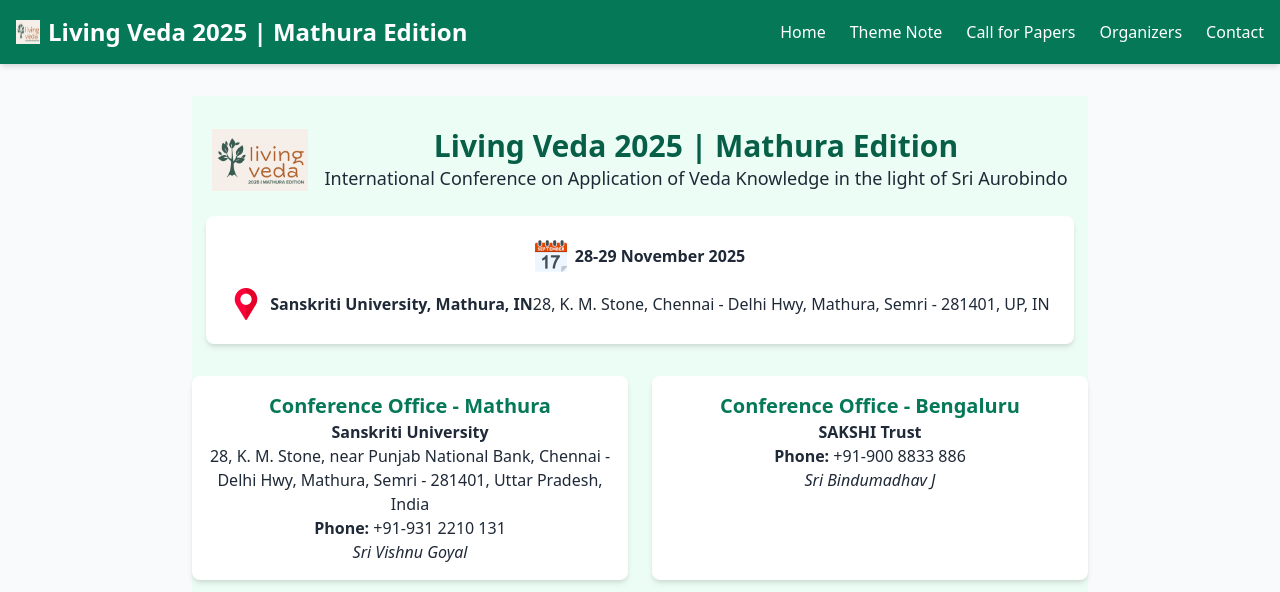
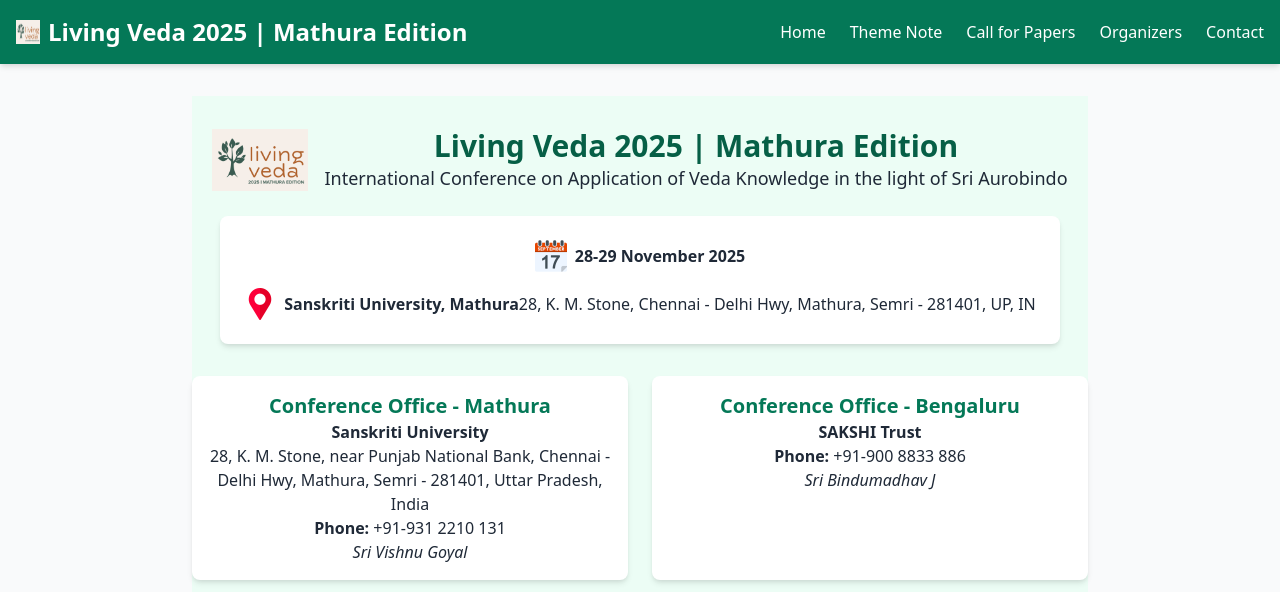
Before and after one commit to nagarajpg/living-veda-2025, a Jekyll site: the page built from index.md, in a window 1280 px wide, cut to the strip 0-592 px from the top of the page. Built offline with Jekyll 4.4.1, drawn with Linux system fonts in a browser that asks for light colours.

```diff
--- a/_config.yml
+++ b/_config.yml
@@ -17,7 +17,7 @@ conference:
   name: Living Veda 2025 | Mathura Edition
   full_name: International Conference on Application of Veda Knowledge in the light of Sri Aurobindo
   dates: 28-29 November 2025
-  location: Sanskriti University, Mathura, IN
+  location: Sanskriti University, Mathura
   address: 28, K. M. Stone, Chennai - Delhi Hwy, Mathura, Semri - 281401, UP, IN
   website: www.vedah.com
   email: info@vedah.com
```
